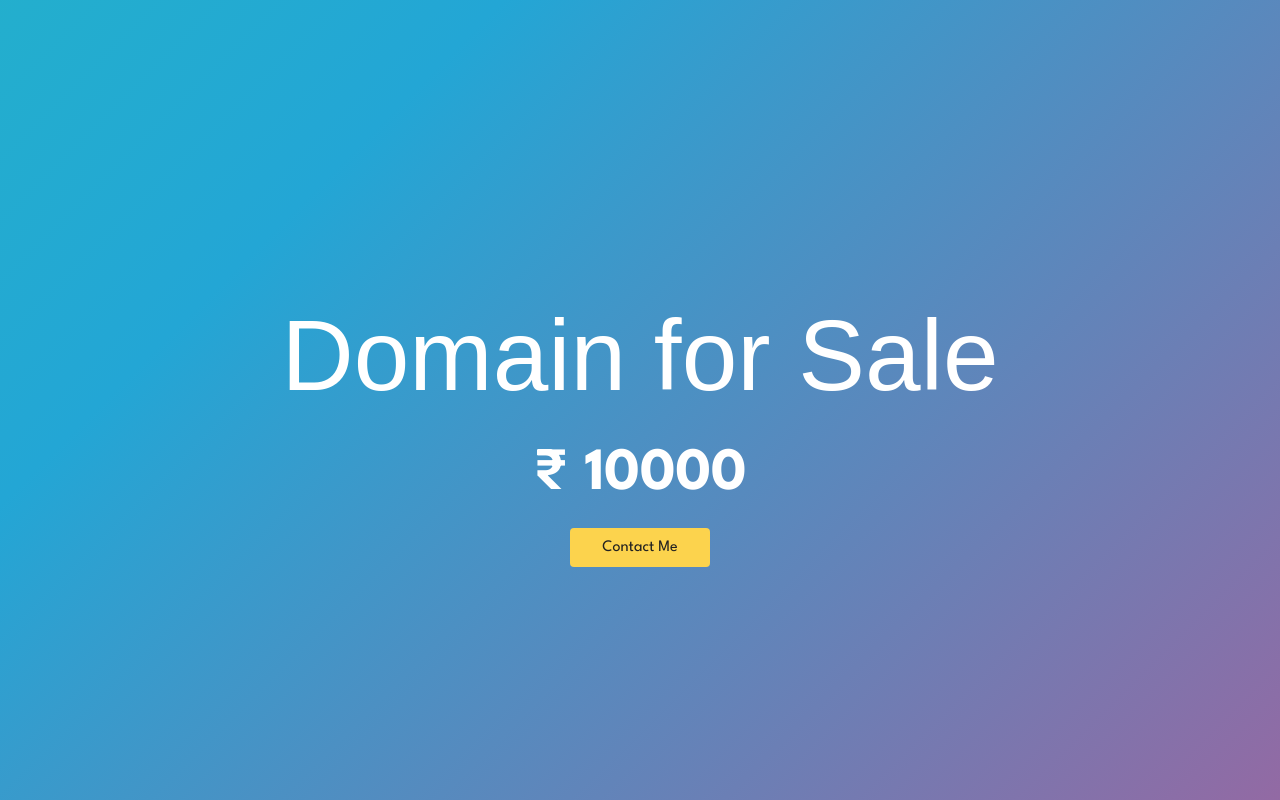
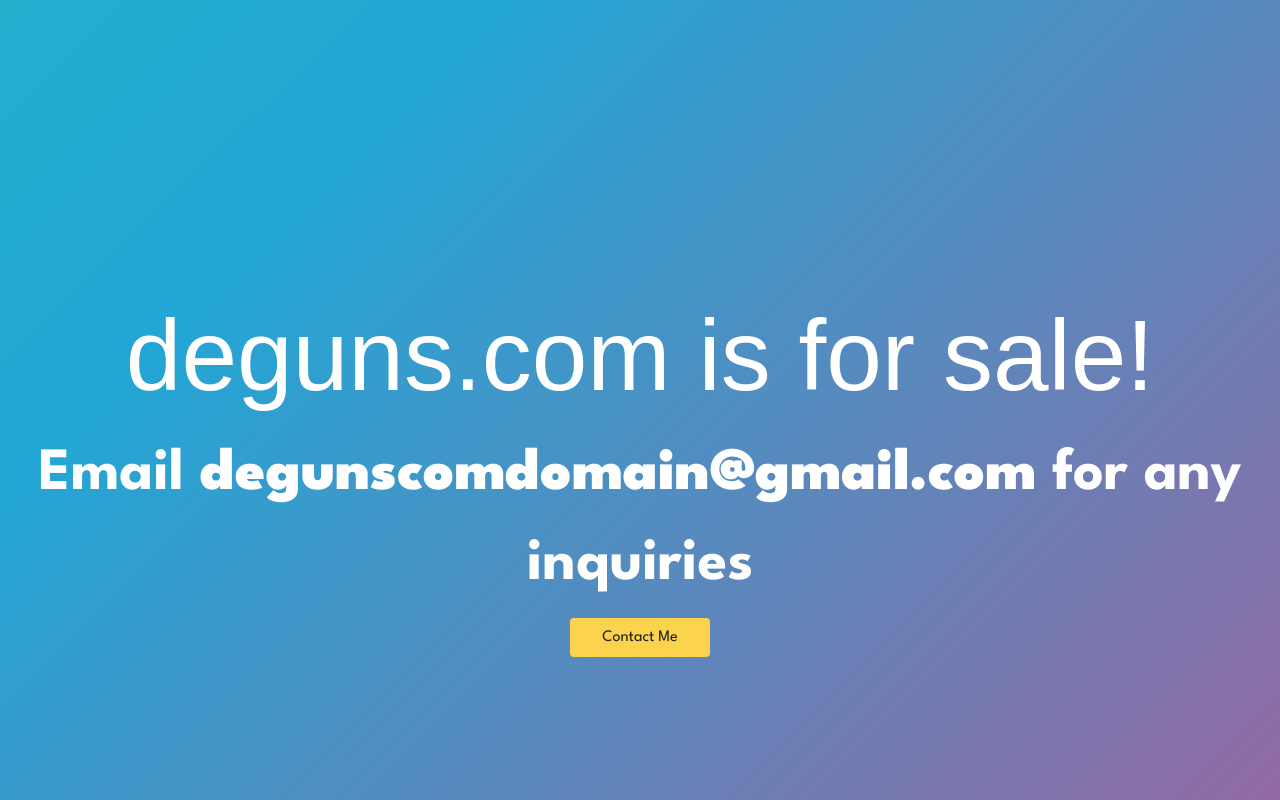
Before and after one commit to acsindle/d4s, a plain HTML site: page index.html in a window 1280 px wide. Drawn offline with nearby package versions, Linux system fonts and the light colour scheme; a web font is replaced by a local one.

Commit message:
Update index.html

```diff
--- a/index.html
+++ b/index.html
@@ -1,7 +1,7 @@
 <html lang="en">
     <head>
         <meta charset="UTF-8" />
-        <title>Domain for Sale | webgeeks.in</title>
+        <title>This Domain Is For Sale | deguns.com</title>
         <meta name="viewport" content="width=device-width, initial-scale=1" />
         <link rel="preconnect" href="https://fonts.googleapis.com" />
         <link rel="preconnect" href="https://fonts.gstatic.com" crossorigin />
@@ -65,8 +65,8 @@
     </head>
     <body>
         <div class="container">
-            <h1>Domain for Sale</h1>
-            <p>₹ 10000</p>
+            <h1>deguns.com is for sale!</h1>
+            <p>Email <b>degunscomdomain@gmail.com</b> for any inquiries</p>
             <div class="my-4">
                 <a class="bg-yellow-300 px-8 py-3 rounded hover:bg-yellow-400 transition duration-300" href="mailto:info@webgeeks.in">Contact Me</a>
             </div>
```
